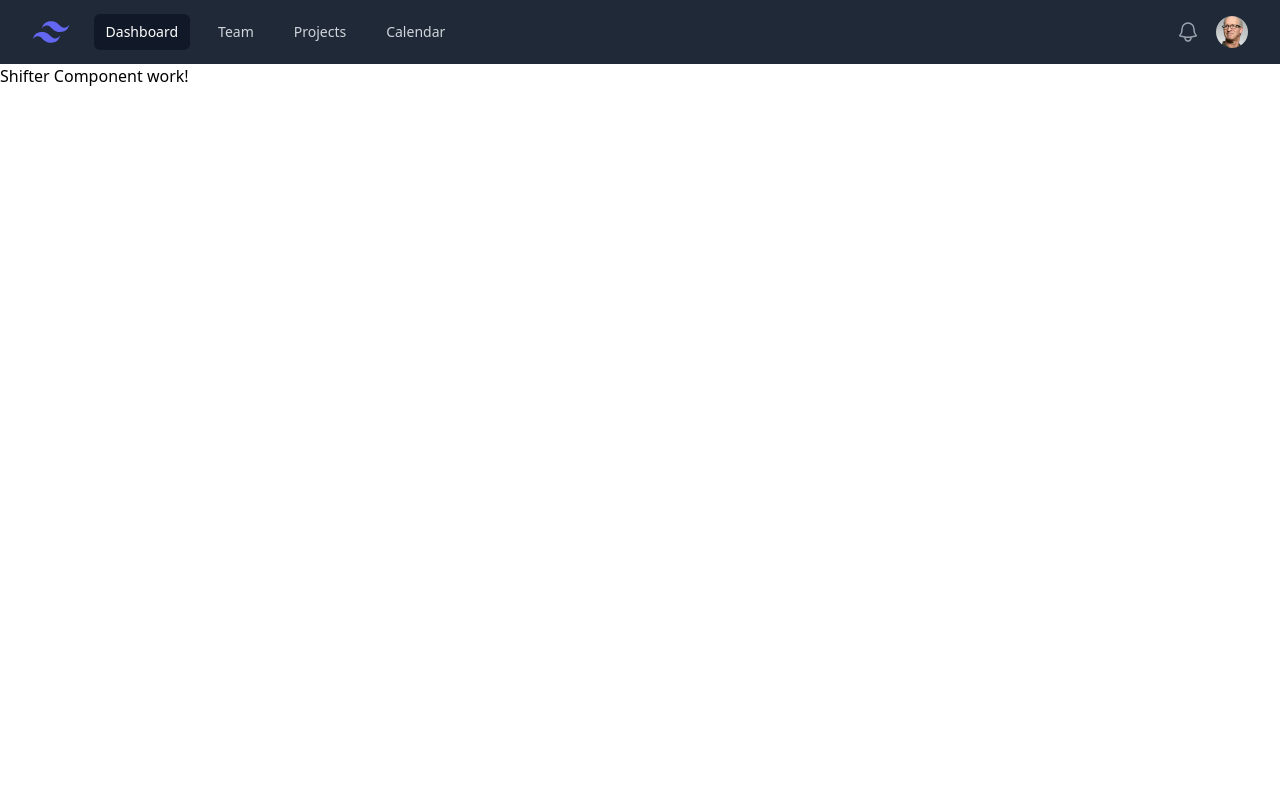
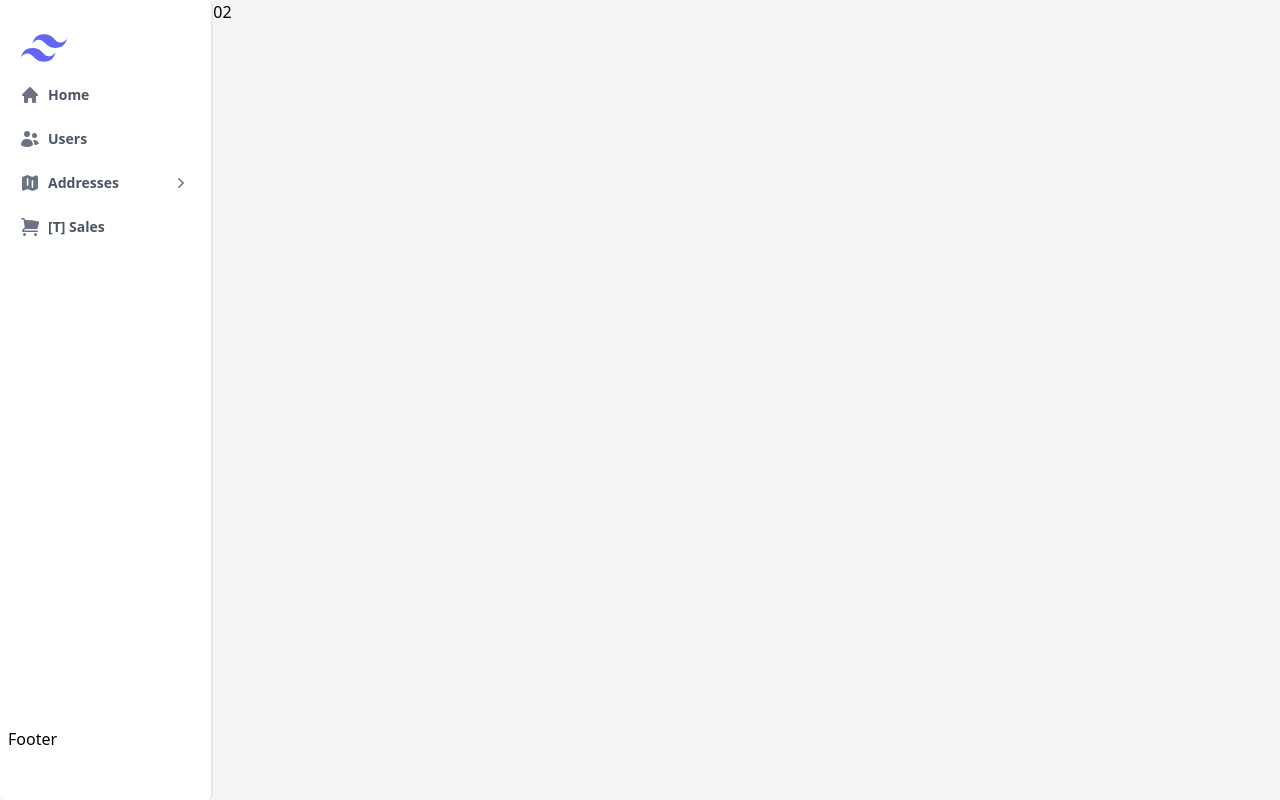
Before and after one commit to aknutman/next-groceries-sales, a Next.js app: page /s/system-master-user-list in a window 1280 px wide. Built offline with nearby package versions, Linux system fonts and the light colour scheme.

Commit message:
minimum working sidebar with separate components

```diff
--- a/components/full/shifter.tsx
+++ b/components/full/shifter.tsx
@@ -1,11 +1,17 @@
 import { ShifterModel } from "./model/shifter.model";
 import Header from "../partial/header";
+import Sidebar from "../partial/sidebar";
+import React from "react";
 
 export default function Shifter(ShifterData: ShifterModel) {
+  console.log("ShifterData: ", ShifterData);
+
   return (
-    <>
-      <Header />
-      <p>Shifter Component work!</p>
-    </>
+    <div className="flex flex-row h-full">
+      <div className="basis-1/6">
+        <Sidebar />
+      </div>
+      <div className="basis-5/6 bg-gray-100">02</div>
+    </div>
   );
 }
--- a/components/partial/sidebar.tsx
+++ b/components/partial/sidebar.tsx
@@ -1,3 +1,132 @@
+import * as Solid20Icon from "@heroicons/react/20/solid";
+import Image from "next/image";
+import React from "react";
+import { Item, MenuItem, SidebarModel } from "./sidebar/sidebar.model";
+import { DefaultSidebarMenu } from "./sidebar/sidebar.data";
+
+import { MenuButton } from "./sidebar/MenuButton";
+
+interface ChildType {
+  ChildItem?: Item[];
+  ParentItem?: Item;
+}
+
+// interface MenuItemClick extends MenuItem {
+//   onItemClick: any;
+// }
+
 export default function Sidebar() {
-  return <p>Sidebar Component work!</p>;
+  const [selectedItem, setSelectedItem] = React.useState({} as ChildType);
+
+  console.log("selectedItem: ", selectedItem.ChildItem);
+
+  let nowItem: ChildType = {
+    ChildItem: DefaultSidebarMenu.MenuItem[2].Child,
+    ParentItem: DefaultSidebarMenu.MenuItem[2],
+  };
+
+  function handleItemClick(item: any) {
+    console.log("handleItemClick is hit: ", item);
+  }
+
+  if (!selectedItem.ChildItem) {
+    return (
+      <ParentSideBar
+        Header={DefaultSidebarMenu.Header}
+        MenuItem={DefaultSidebarMenu.MenuItem}
+      />
+    );
+  }
+
+  return (
+    // <ParentSideBar
+    //   Header={DefaultSidebarMenu.Header}
+    //   MenuItem={DefaultSidebarMenu.MenuItem}
+    // />
+    <ChildSideBar
+      ChildItem={nowItem.ChildItem}
+      ParentItem={nowItem.ParentItem}
+    />
+  );
 }
+
+function ChildSideBar({ ChildItem, ParentItem }: ChildType) {
+  function handleBackClick() {
+    console.log("Back is clicked");
+  }
+
+  function handleItemClick(key: string) {
+    console.log("Child Item is clicked with value: ", key);
+  }
+
+  return (
+    <div className="flex flex-col bg-white rounded-md shadow-lg w-full h-full p-2 border-r-2">
+      <div className="basis-1/12">
+        <MenuButton
+          key={ParentItem?.Value}
+          Icon={Solid20Icon.ArrowSmallLeftIcon}
+          Name={String(ParentItem?.Name)}
+          Child={undefined}
+          Value={String(ParentItem?.Value)}
+          Description={String(ParentItem?.Description)}
+          UrlSlug={[]}
+          onItemClick={() => handleBackClick()}
+        />
+      </div>
+      <div className="basis-11/12">
+        {ChildItem?.map((item) => (
+          <MenuButton
+            key={item.Value}
+            Icon={item.Icon}
+            Name={item.Name}
+            Value={item.Value}
+            Description={item.Description}
+            UrlSlug={item.UrlSlug}
+            onItemClick={() => handleItemClick(item.Value)}
+          />
+        ))}
+      </div>
+    </div>
+  );
+}
+
+function ParentSideBar({ MenuItem }: SidebarModel, onItemClick: any) {
+  MenuItem.forEach((item) => {
+    console.log("item.Value of MenuItem: ", item.Value);
+  });
+
+  function handleItemClick(key: string) {
+    console.log("Parent Item is clicked with key: ", key);
+  }
+
+  return (
+    <div className="flex flex-col bg-white rounded-md shadow-lg w-full h-full p-2 border-r-2">
+      <div className="basis-1/12 pt-4 pl-3">
+        <Image
+          className="mx-auto h-12 w-12 inline-block align-middle"
+          src="/Images/mark.svg"
+          height="12"
+          width="12"
+          alt="Your Company"
+        />
+      </div>
+      <div className="basis-10/12">
+        <>
+          {MenuItem.map((item) => (
+            <MenuButton
+              key={item.Value}
+              Icon={item.Icon}
+              Name={item.Name}
+              Child={item.Child}
+              Value={item.Value}
+              Description={item.Description}
+              UrlSlug={item.UrlSlug}
+              onItemClick={() => handleItemClick(item.Value)}
+            />
+          ))}
+        </>
+      </div>
+      <div className="basis-1/12">Footer</div>
+    </div>
+  );
+}
--- /dev/null
+++ b/components/partial/sidebar/MenuButton.tsx
@@ -0,0 +1,67 @@
+import * as Solid20Icon from "@heroicons/react/20/solid";
+import { MenuItem } from "./sidebar.model";
+
+interface MenuItemClick extends MenuItem {
+  onItemClick: any;
+}
+
+export function MenuButton({ Icon, Name, Child, onItemClick }: MenuItemClick) {
+  if (Child?.length && Child.length > 0) {
+    return (
+      <button
+        className="group flex flex-row w-full items-center rounded-md px-3 py-3 text-sm hover:bg-gray-200"
+        onClick={onItemClick}
+      >
+        <SelectMiniIcon iconName={Icon} />
+        <span className="flex-none text-gray-600 font-semibold ml-2">
+          {Name}
+        </span>
+        <div className="grow">
+          {/* Empty Space to set next icon to the right */}
+        </div>
+        <SelectMiniIcon iconName={Solid20Icon.ChevronRightIcon} />
+      </button>
+    );
+  }
+
+  return (
+    <button className="group flex w-full items-center rounded-md px-3 py-3 text-sm hover:bg-gray-200">
+      <SelectMiniIcon iconName={Icon} />
+      <span className="text-gray-600 font-semibold ml-2">{Name}</span>
+    </button>
+  );
+}
+
+function SelectMiniIcon({ iconName }: any) {
+  switch (iconName) {
+    case Solid20Icon.PencilIcon:
+      return <Solid20Icon.PencilIcon className="w-5 h-5 text-gray-500" />;
+    case Solid20Icon.HomeIcon:
+      return <Solid20Icon.HomeIcon className="w-5 h-5 text-gray-500" />;
+    case Solid20Icon.UsersIcon:
+      return <Solid20Icon.UsersIcon className="w-5 h-5 text-gray-500" />;
+    case Solid20Icon.MapIcon:
+      return <Solid20Icon.MapIcon className="w-5 h-5 text-gray-500" />;
+    case Solid20Icon.ShoppingCartIcon:
+      return <Solid20Icon.ShoppingCartIcon className="w-5 h-5 text-gray-500" />;
+    case Solid20Icon.Square3Stack3DIcon:
+      return (
+        <Solid20Icon.Square3Stack3DIcon className="w-5 h-5 text-gray-500" />
+      );
+    case Solid20Icon.RectangleStackIcon:
+      return (
+        <Solid20Icon.RectangleStackIcon className="w-5 h-5 text-gray-500" />
+      );
+    case Solid20Icon.MapPinIcon:
+      return <Solid20Icon.MapPinIcon className="w5 h-5 text-gray-500" />;
+    case Solid20Icon.ChevronRightIcon:
+      return <Solid20Icon.ChevronRightIcon className="w5 h-5 text-gray-500" />;
+    case Solid20Icon.ArrowSmallLeftIcon:
+      return (
+        <Solid20Icon.ArrowSmallLeftIcon className="w5 h-5 text-gray-500" />
+      );
+
+    default:
+      return <Solid20Icon.HashtagIcon className="w-5 h-5 text-gray-500" />;
+  }
+}
--- /dev/null
+++ b/components/partial/sidebar/sidebar.data.ts
@@ -0,0 +1,108 @@
+import * as Solid20Icon from "@heroicons/react/20/solid";
+import { SidebarModel } from "./sidebar.model";
+
+export const DefaultSidebarMenu: SidebarModel = {
+  Header: {
+    Title: "Jadist Home Page",
+    Description: "Jadist Description.. What the hail",
+  },
+  MenuItem: [
+    {
+      Icon: Solid20Icon.HomeIcon,
+      Name: "Home",
+      Value: "home",
+      Description: "",
+      UrlSlug: ["/", "home"],
+    },
+    {
+      Icon: Solid20Icon.UsersIcon,
+      Name: "Users",
+      Value: "users",
+      Description: "User List & Role",
+      UrlSlug: [""],
+      Child: [
+        // {
+        //   Icon: "wysiwyg",
+        //   Name: "Access Object",
+        //   Value: "access-object",
+        //   Description: "Contains the list of Accessible Object by User",
+        //   UrlSlug: ["/", "access-object"],
+        // },
+        // {
+        //   Icon: "lock_person",
+        //   Name: "Role Access Map",
+        //   Value: "role-access-map",
+        //   Description: "Creating a map between User Role and the Access Object",
+        //   UrlSlug: ["/", "role-access-map"],
+        // },
+        // {
+        //   Icon: "policy",
+        //   Name: "User Role",
+        //   Value: "user-role",
+        //   Description: "Contains the list of Applicable Role to Users",
+        //   UrlSlug: ["/", "user-role"],
+        // },
+        // {
+        //   Icon: "person",
+        //   Name: "User List",
+        //   Value: "user-list",
+        //   Description: "Contains the list of User registered in system",
+        //   UrlSlug: ["/", "user-list"],
+        // },
+      ],
+    },
+    {
+      Icon: Solid20Icon.MapIcon,
+      Name: "Addresses",
+      Value: "address",
+      Description: "Master data of Addresses",
+      UrlSlug: [""],
+      Child: [
+        {
+          Icon: Solid20Icon.Square3Stack3DIcon,
+          Name: "Address Type",
+          Value: "address-type",
+          Description: "",
+          UrlSlug: ["/", "address-type"],
+        },
+        {
+          Icon: Solid20Icon.RectangleStackIcon,
+          Name: "Address Component",
+          Value: "address-component",
+          Description: "",
+          UrlSlug: ["/", "address-component"],
+        },
+        {
+          Icon: Solid20Icon.MapPinIcon,
+          Name: "User Address",
+          Value: "user-address",
+          Description: "",
+          UrlSlug: ["/", "user-address"],
+        },
+      ],
+    },
+    {
+      Icon: Solid20Icon.ShoppingCartIcon,
+      Name: "[T] Sales",
+      Value: "transaction-sales",
+      Description: "Transaction of Sales Activity",
+      UrlSlug: [""],
+      Child: [
+        // {
+        //   Icon: "description",
+        //   Name: "Quotation",
+        //   Value: "sales-transaction-quotation",
+        //   Description: "Sales Transaction of Quotations",
+        //   UrlSlug: ["/", "sales-transaction-quotations"],
+        // },
+        // {
+        //   Icon: "description",
+        //   Name: "Quotation Detail",
+        //   Value: "sales-transaction-quotation",
+        //   Description: "Sales Transaction of Quotation Detail",
+        //   UrlSlug: ["/", "sales-transaction-quotation-detail"],
+        // },
+      ],
+    },
+  ],
+};
--- /dev/null
+++ b/components/partial/sidebar/sidebar.model.ts
@@ -0,0 +1,28 @@
+import React from "react";
+
+type HeroIconsType = React.ForwardRefExoticComponent<
+  React.SVGProps<SVGSVGElement> & {
+    title?: string | undefined;
+    titleId?: string | undefined;
+  }
+>;
+
+export interface Item {
+  Icon: HeroIconsType;
+  Name: string;
+  Value: string;
+  Description: string;
+  UrlSlug: string[];
+}
+
+export interface MenuItem extends Item {
+  Child?: Item[];
+}
+
+export interface SidebarModel {
+  Header: {
+    Title: string;
+    Description: string;
+  };
+  MenuItem: MenuItem[];
+}
--- a/pages/_app.tsx
+++ b/pages/_app.tsx
@@ -1,6 +1,10 @@
-import 'styles/globals.css'
-import type { AppProps } from 'next/app'
+import "styles/globals.css";
+import type { AppProps } from "next/app";
 
 export default function App({ Component, pageProps }: AppProps) {
-  return <Component {...pageProps} />
+  return (
+    <div style={{ height: "100vh" }}>
+      <Component {...pageProps} />
+    </div>
+  );
 }
--- a/pages/s/system-master-user-list/index.tsx
+++ b/pages/s/system-master-user-list/index.tsx
@@ -13,9 +13,5 @@ const data: ShifterModel = {
 };
 
 export default function SystemMasterUserList() {
-  return (
-    <>
-      <Shifter ShifterData={data.ShifterData} />
-    </>
-  );
+  return <Shifter ShifterData={data.ShifterData} />;
 }
```
